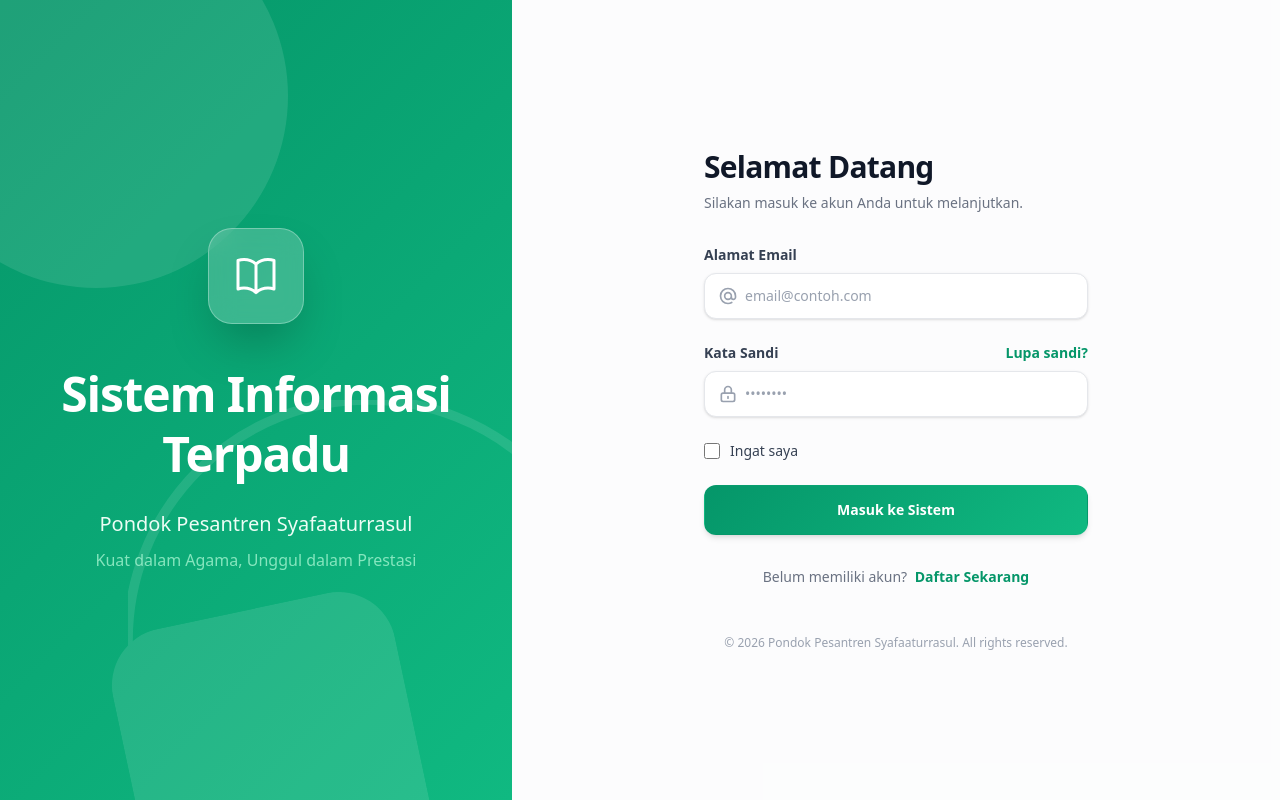
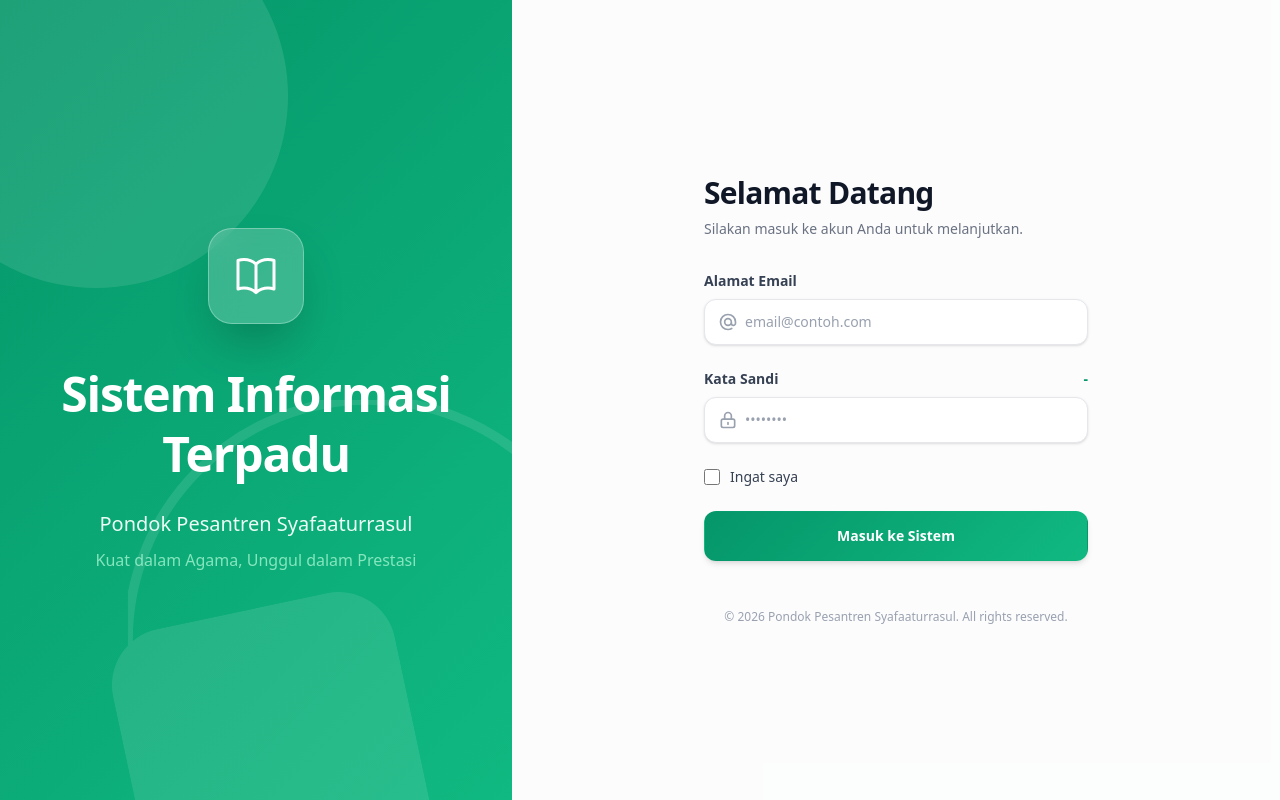
Before and after one commit to workrahmattb/datappsr, a Laravel app: page /login in a window 1280 px wide. Run offline with Laravel 12, Linux system fonts and the light colour scheme; style sheets or scripts are compiled from the project's sources; some libraries are stand-ins or nearby versions; some web fonts are replaced.

Commit message:
hilangkan di login

```diff
--- a/resources/views/livewire/auth/login.blade.php
+++ b/resources/views/livewire/auth/login.blade.php
@@ -107,7 +107,7 @@
                             <label for="password" class="block text-sm font-semibold text-gray-700">Kata Sandi</label>
                             @if (Route::has('password.request'))
                                 <a href="{{ route('password.request') }}" wire:navigate class="text-sm font-semibold text-primary hover:text-emerald-700 transition-colors">
-                                    Lupa sandi?
+                                    -
                                 </a>
                             @endif
                         </div>
@@ -147,12 +147,12 @@
                         </div>
                     </div>
 
-                    <div class="mt-8 text-center text-sm">
+                    <!-- <div class="mt-8 text-center text-sm">
                         <span class="text-gray-500 font-medium">Belum memiliki akun?</span>
                         <a href="{{ route('register') }}" wire:navigate class="font-bold text-primary hover:text-emerald-700 transition-colors ml-1">
                             Daftar Sekarang
                         </a>
-                    </div>
+                    </div> -->
                 @endif
             </div>
 
```
Also changed, not shown: 1 other file.
